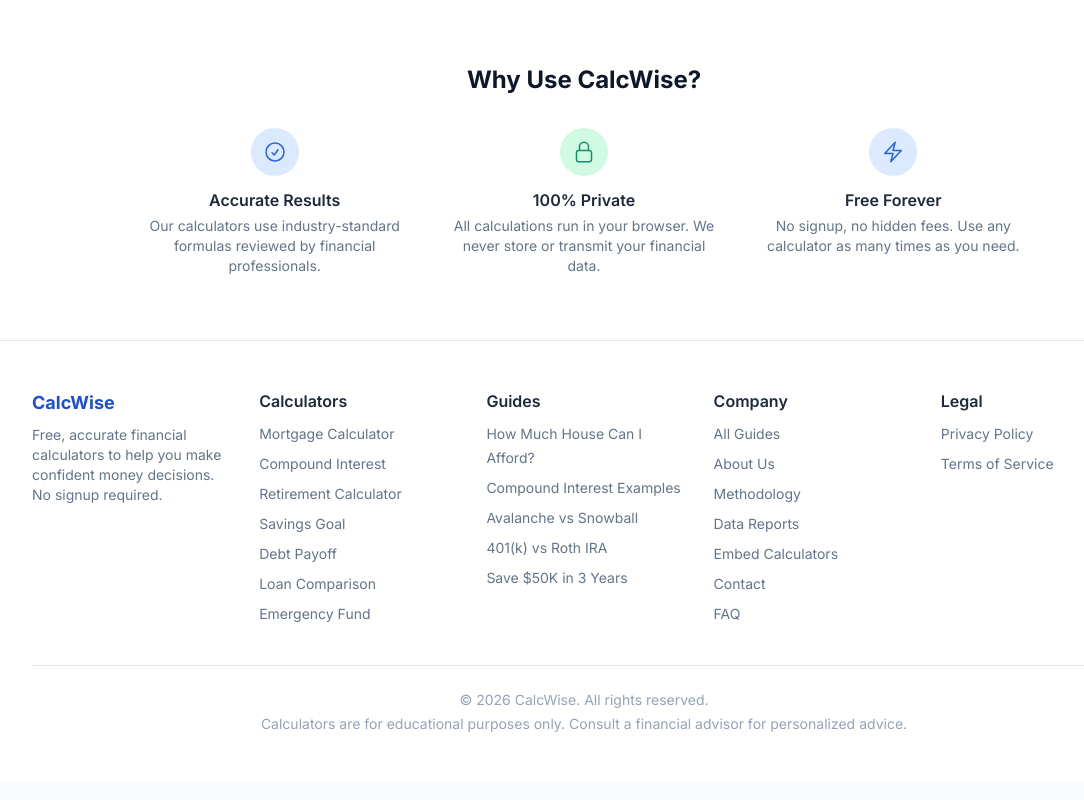
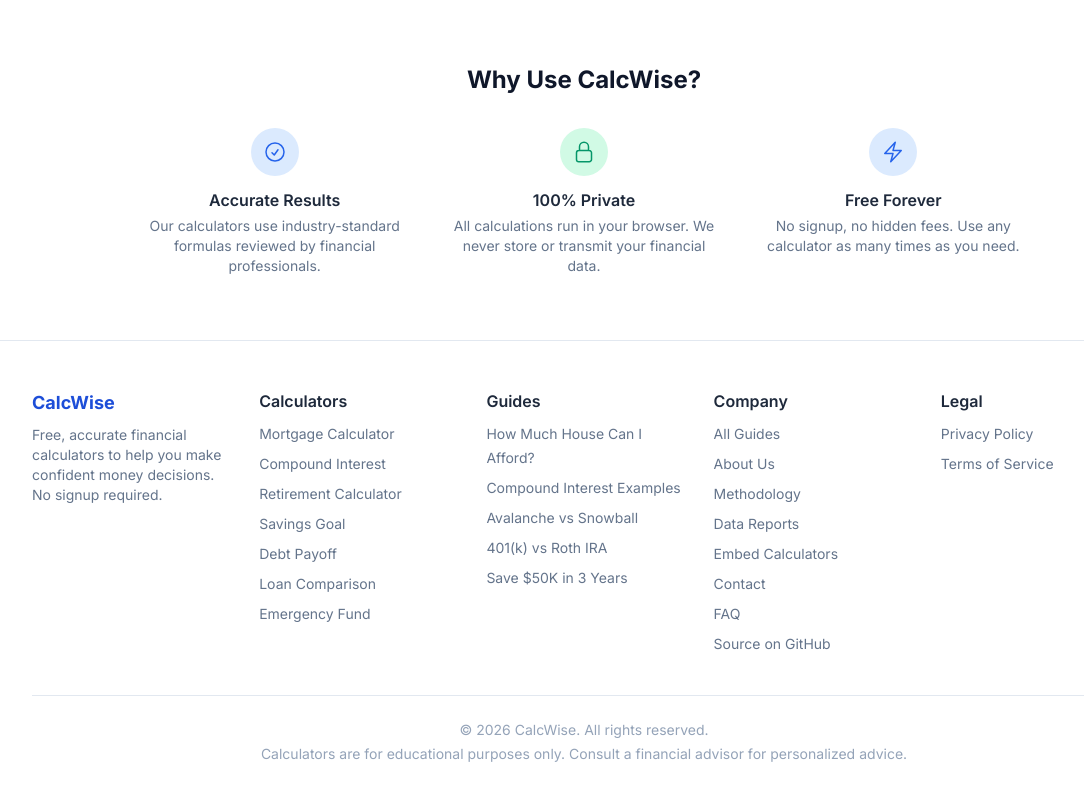
Before and after one commit to Alanplusplus/calcwise, a Next.js app: page / in a window 1280 px wide. Shown: the part 3138-3938 px from the top of the page, without its empty margins (56-1140 px from the left). Built offline with nearby package versions, Linux system fonts and the light colour scheme.

Commit message:
add github

```diff
--- a/src/components/Footer.tsx
+++ b/src/components/Footer.tsx
@@ -102,6 +102,16 @@ export function Footer() {
                   FAQ
                 </Link>
               </li>
+              <li>
+                <a
+                  href={site.github}
+                  target="_blank"
+                  rel="noopener"
+                  className="text-sm text-ink-500 hover:text-brand-600"
+                >
+                  Source on GitHub
+                </a>
+              </li>
             </ul>
           </div>
 
--- a/src/components/SiteJsonLd.tsx
+++ b/src/components/SiteJsonLd.tsx
@@ -8,6 +8,7 @@ export function SiteJsonLd() {
     url: site.url,
     logo: `${site.url}/icon.png`,
     description: site.description,
+    sameAs: [site.github],
   };
 
   const websiteSchema = {
--- a/src/lib/site.ts
+++ b/src/lib/site.ts
@@ -5,4 +5,5 @@ export const site = {
     "Free online financial calculators to help you make smarter money decisions. Mortgage, savings, investment, debt payoff, and retirement planning tools.",
   url: "https://www.calcwise.tools",
   author: "CalcWise Team",
+  github: "https://github.com/Alanplusplus/calcwise",
 };
```
Also changed, not shown: .cursor/plans/content-freshness.json, 1 other file (tests, documents, lock files or other folders).
